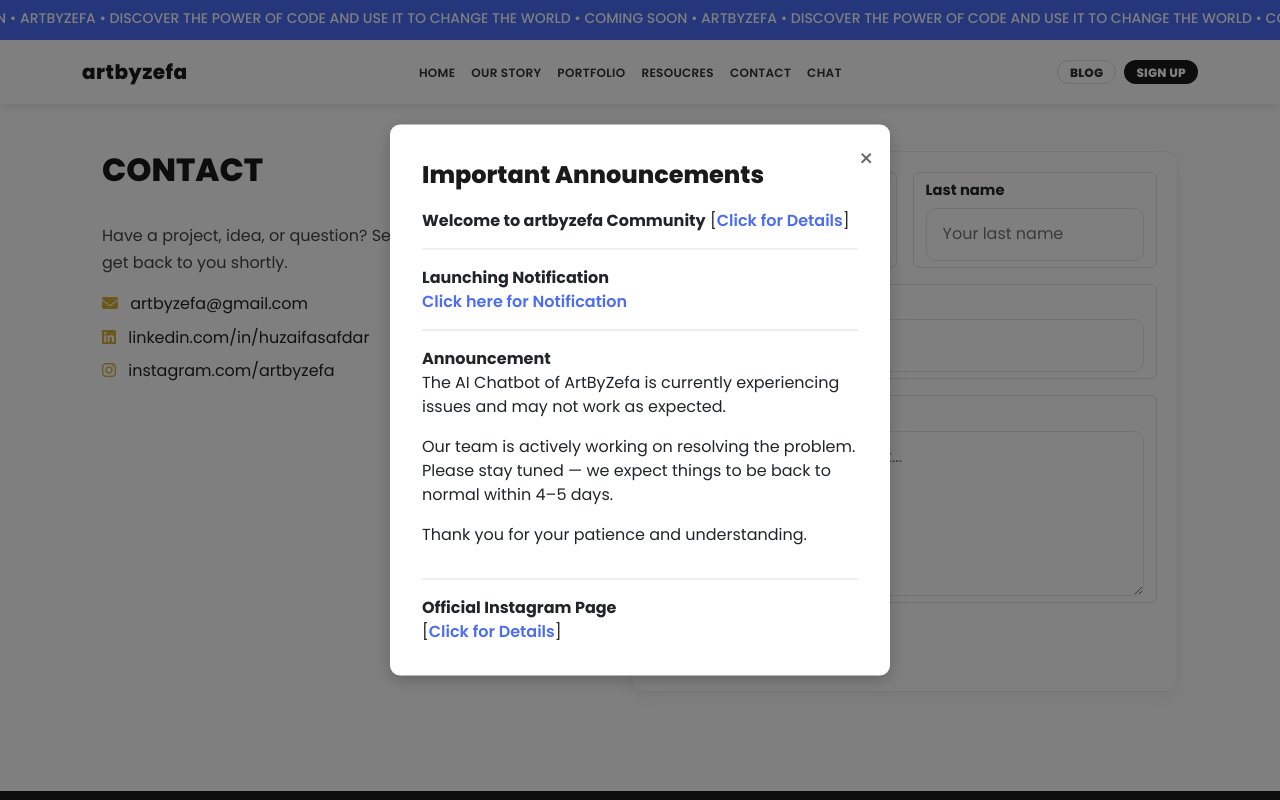
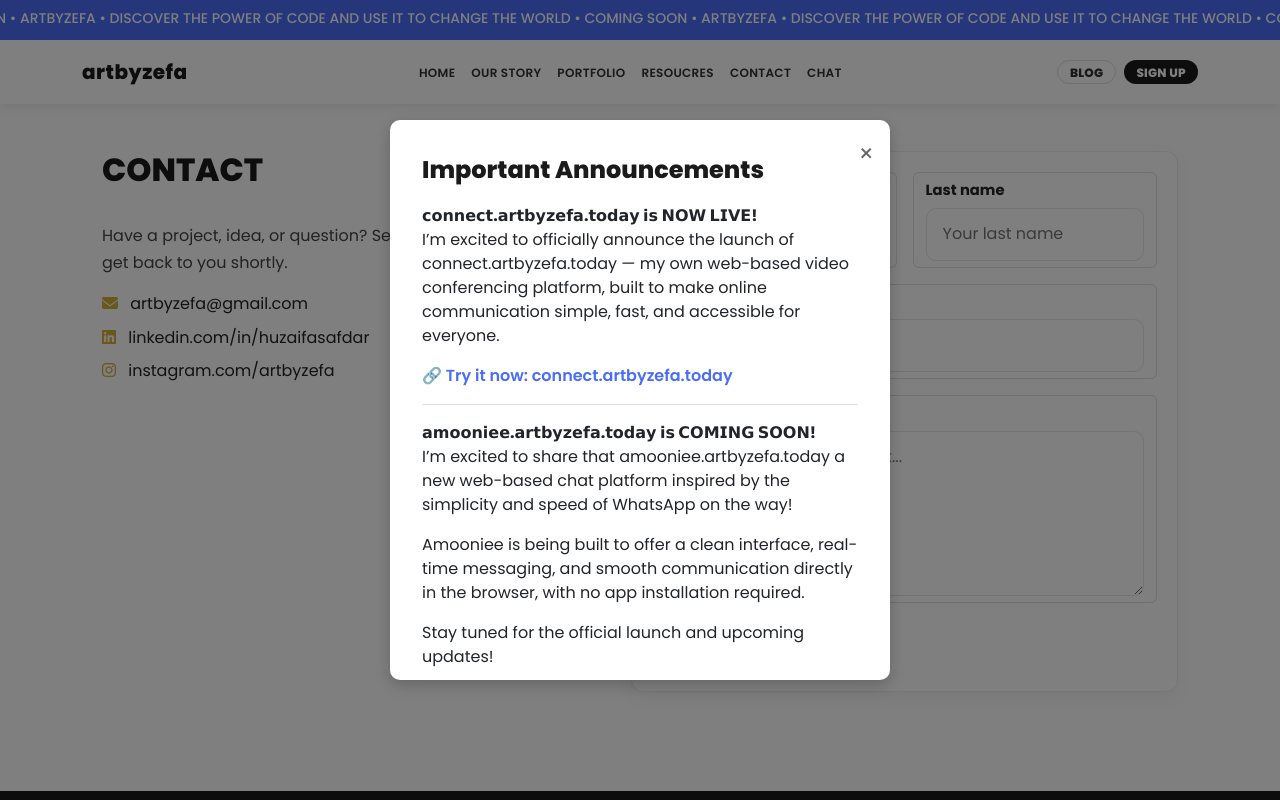
Before and after one commit to codifyzefa/Portfolio, a React (Create React App) app: page /contact in a window 1280 px wide. Shown: the top 800 px of the page. Built offline with nearby package versions, Linux system fonts and the light colour scheme; no server answers; a small style sheet from the web is missing.

Commit message:
Announcement

```diff
--- a/src/components/AnnouncementPopup.jsx
+++ b/src/components/AnnouncementPopup.jsx
@@ -32,29 +32,32 @@
   return (
     <>
       <div className="announcement-overlay" ref={overlayRef} />
-      <div className="announcement-popup" ref={popupRef} onClick={(e) => e.stopPropagation()}>
+      <div className="announcement-popup" style={{ maxHeight: "70vh", overflowY: "auto" }} ref={popupRef} onClick={(e) => e.stopPropagation()}>
         <button className="close-popup" id="closePopup">&times;</button>
         <div className="announcement-header">Important Announcements</div>
 
         <div className="announcement-item">
-          <strong>Welcome to artbyzefa Community</strong> [
-          <a href="https://www.instagram.com/artbyzefa/" id="detailsLink">Click for Details</a>]
+          <strong>𝗰𝗼𝗻𝗻𝗲𝗰𝘁.𝗮𝗿𝘁𝗯𝘆𝘇𝗲𝗳𝗮.𝘁𝗼𝗱𝗮𝘆 𝗶𝘀 𝗡𝗢𝗪 𝗟𝗜𝗩𝗘!</strong><br />
+          <p>I’m excited to officially announce the launch of connect.artbyzefa.today — my own web-based video conferencing platform, built to make online communication simple, fast, and accessible for everyone.</p>
+          <a href="https://connect.artbyzefa.today">🔗 Try it now: connect.artbyzefa.today</a>
+        </div>
+
+
+        <div className="announcement-item">
+          <strong>𝗮𝗺𝗼𝗼𝗻𝗶𝗲𝗲.𝗮𝗿𝘁𝗯𝘆𝘇𝗲𝗳𝗮.𝘁𝗼𝗱𝗮𝘆 𝗶𝘀 𝗖𝗢𝗠𝗜𝗡𝗚 𝗦𝗢𝗢𝗡!</strong><br />
+          <p>I’m excited to share that amooniee.artbyzefa.today a new web-based chat platform inspired by the simplicity and speed of WhatsApp on the way!</p>
+          <p>Amooniee is being built to offer a clean interface, real-time messaging, and smooth communication directly in the browser, with no app installation required.</p>
+          <p>Stay tuned for the official launch and upcoming updates!</p>
+          <a href="https://amooniee.artbyzefa.today" id="detailsLink">🔗 Launching soon at: amooniee.artbyzefa.today</a>
         </div>
 
         <div className="announcement-item">
+          <strong>Official Instagram Page</strong><br />
+          [<a href="https://www.instagram.com/artbyzefa/" id="detailsLink">Click for Details</a>]
+        </div>
+        <div className="announcement-item">
           <strong>Launching Notification</strong><br />
           <a href="notification.jpg">Click here for Notification</a>
-        </div>
-
-          <div className="announcement-item">
-          <strong>Announcement</strong><br />
-          <p>The AI Chatbot of ArtByZefa is currently experiencing issues and may not work as expected.</p>
-          <p>Our team is actively working on resolving the problem. Please stay tuned — we expect things to be back to normal within 4–5 days.</p>
-          <p>Thank you for your patience and understanding.</p>
-        </div>
-        <div className="announcement-item">
-          <strong>Official Instagram Page</strong><br />
-          [<a href="https://www.instagram.com/artbyzefa/" id="detailsLink">Click for Details</a>]
         </div>
       </div>
     </>
--- a/src/pages/ContactPage.jsx
+++ b/src/pages/ContactPage.jsx
@@ -5,7 +5,7 @@
 
 // Resolve API base in this order:
 // 1) Vite env (VITE_API_BASE) or CRA env (REACT_APP_API_BASE)
-// 2) Fallback to your live Render URL (portfolio-2-yngq)
+// 2) Fallback to your live Render URL (portfolio-3-z9h6)
 function resolveApiBase() {
   const viteBase =
     (typeof import.meta !== "undefined" &&
@@ -18,7 +18,7 @@
   if (craBase) return craBase;
 
   // Default to your new backend on Render
-  return "https://portfolio-2-yngq.onrender.com";
+  return "https://portfolio-3-z9h6.onrender.com";
 }
 const API_BASE = resolveApiBase();
 
@@ -47,9 +47,13 @@
 
     setLoading(true);
     try {
+      // Optional: warm up the Render instance to avoid cold-start > 20s
+      try { await axios.get(`${API_BASE}/api/health`, { timeout: 8000 }); } catch {}
+
       const { data } = await axios.post(`${API_BASE}/api/contact`, form, {
         headers: { "Content-Type": "application/json" },
-        timeout: 20000,
+        // give the server time if SMTP is slow or instance just woke up
+        timeout: 60000,
       });
 
       if (!data?.ok) throw new Error(data?.error || "Failed to send message.");
```
Also changed, not shown: 1 other file (tests, documents, lock files or other folders).
